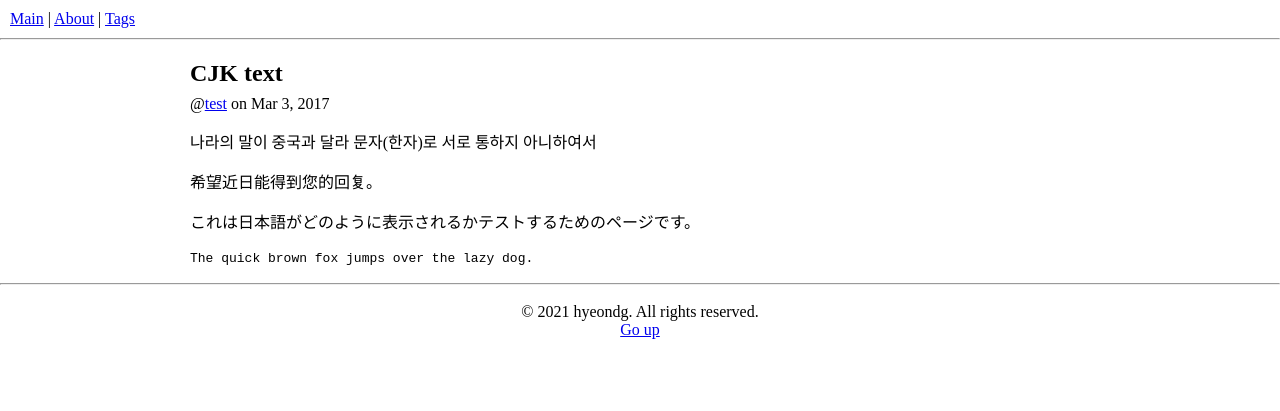
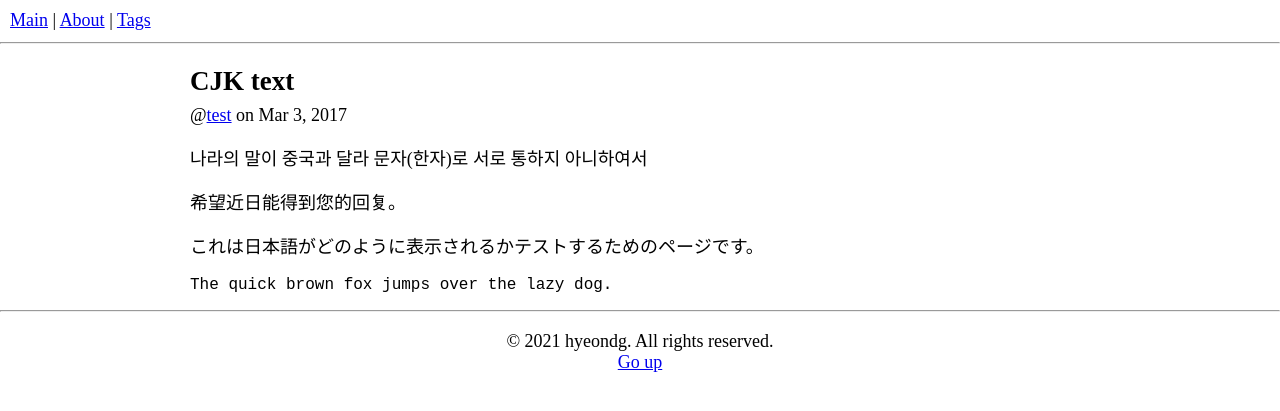
Before and after one commit to hyeondg/warehouse, a Jekyll site: the page built from _posts/2017-02-31-hi.md, in a window 1280 px wide. Shown: the top 411 px of the page. Built offline with Jekyll 4.4.1, drawn with Linux system fonts in a browser that asks for light colours.

Commit message:
Update base.scss

```diff
--- a/_sass/base.scss
+++ b/_sass/base.scss
@@ -1,15 +1,18 @@
-$base-font-size: 14px !default;
+$base-font-size: 18px !default;
+$base-code-size: 16px !default;
 $text-color: black;
 $line-color: rgb(250, 250, 250);
 
 body {
     color: $text-color;
+    font-size: $base-font-size;
     margin: 0;
     word-break: break-word;
     font-family: 'Caruta', 'Times New Roman', Times, serif;
 }
 
 .highlight {
+    font-size: $base-code-size;
     font-family: 'Cascadia', monospace;
 }
 
@@ -73,7 +76,7 @@ h3 {
 //}
 
 article {
-    padding: 0 3rem 0 3rem;
+    padding: 0 1rem 0 1rem;
     max-width: 900px;
     margin: auto;
 }
@@ -88,9 +91,9 @@ article {
 }
 
 @media only screen and (max-width: 600px) {
-    $base-font-size: 11px !default;
+    $base-font-size: 15px !default;
     article {
-        padding: 0 1rem 0 1rem;
+        padding: 0 0.5rem 0 0.5rem;
     }
 
     li {
```
